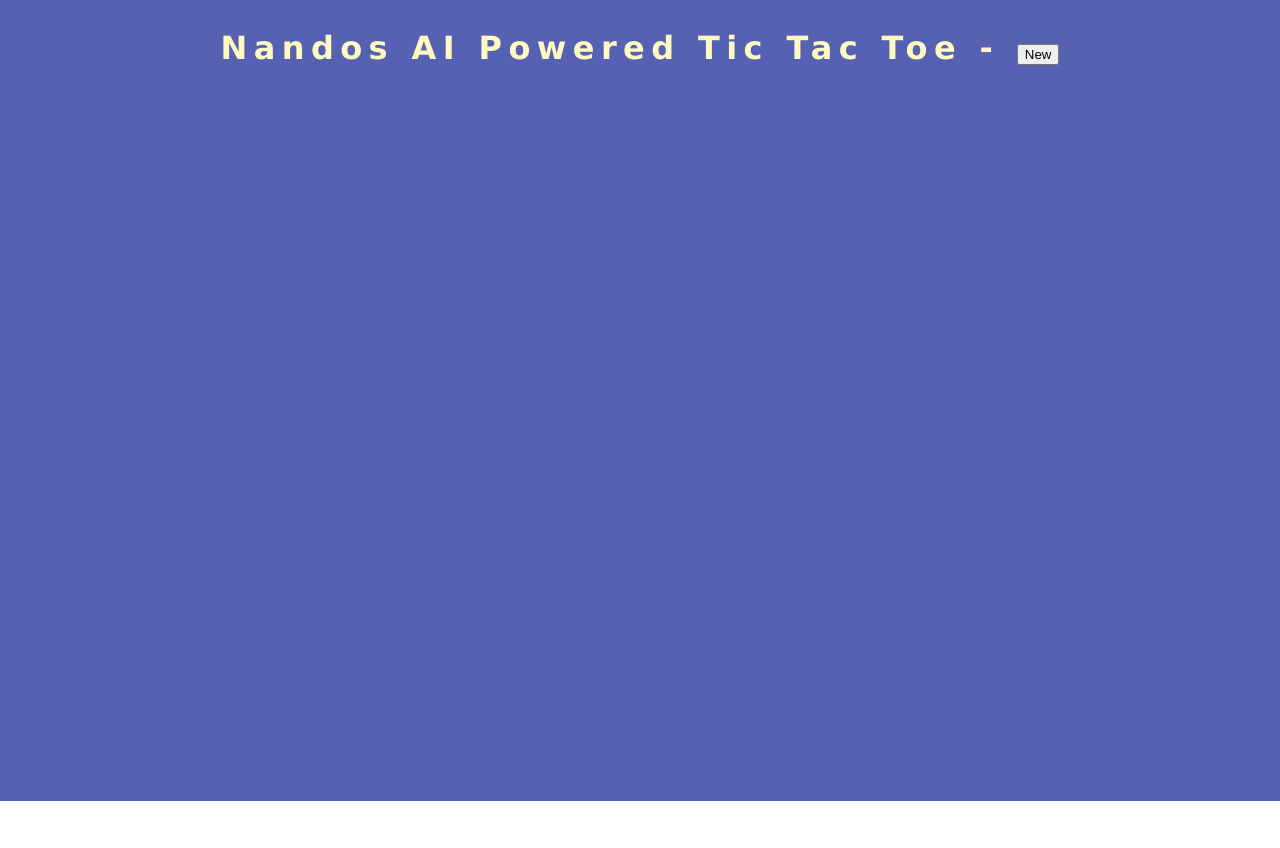
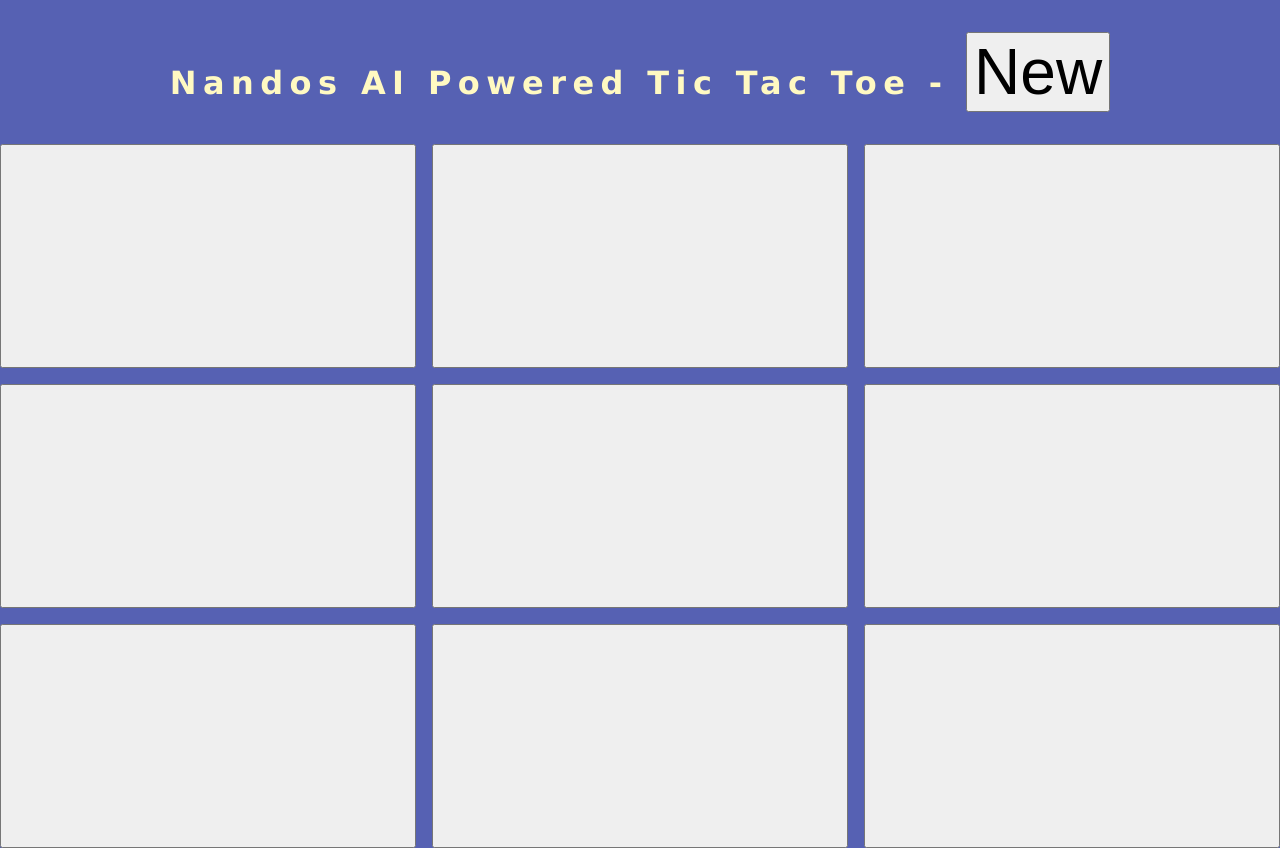
Before and after one commit to 1stNando/TicTacToeFetchAPI, a React (Vite) app: page / in a window 1280 px wide. Before the commit the page ends 801 px from the top, so only its background shows below. Built offline with nearby package versions, Linux system fonts and the light colour scheme.

Commit message:
Refactored Cell function into new file

```diff
--- a/src/App.tsx
+++ b/src/App.tsx
@@ -1,4 +1,5 @@
 import React, { useState } from 'react'
+import { Cell } from './Cell'
 
 type Square = 'X' | 'O' | ' '
 type Row = [Square, Square, Square]
@@ -23,7 +24,7 @@
   })
 
   // Start with defining a method to HANDLE clicking a cell.
-  async function handleClickCell(row: number, column: number) {
+  async function recordMove(row: number, column: number) {
     // Add guard clause to block the click for each condition we want to prevent. Statement that checks for conditions under which we don't want the rest of the function to execute
     if (
       // No game id
@@ -93,13 +94,15 @@
         {header} - {game.id} <button onClick={handleNewGame}>New</button>
       </h1>
       <main className={game.winner === null ? undefined : 'game-over'}>
-        {game.board.map((row, rowIndex) => {
-          row.map((cell, columnIndex) => {
-            ;<Cell
+        {game.board.map((row, rowIndex) =>
+          row.map((column, columnIndex) => (
+            <Cell
               key={columnIndex}
               rowIndex={rowIndex}
               columnIndex={columnIndex}
               cell={game.board[rowIndex][columnIndex]}
+              // pass down behavior!
+              recordMove={recordMove}
             />
             // return (
             //   <li
@@ -110,8 +113,8 @@
             //     {cell}
             //   </li>
             // )
-          })
-        })}
+          ))
+        )}
       </main>
       {
         ////////////////////////////////////////////////////////////////////
@@ -128,19 +131,9 @@
     </div>
   )
 }
-type CellProps = {
+export type CellProps = {
   cell: string
   rowIndex: number
   columnIndex: number
+  recordMove: (row: number, column: number) => void
 }
-function Cell(props: CellProps) {
-  return (
-    <button
-      key={props.columnIndex}
-      className={props.cell === ' ' ? '' : 'taken'}
-      //onClick={() => handleClickCell(props.rowIndex, props.columnIndex)}
-    >
-      {props.cell}
-    </button>
-  )
-}
--- /dev/null
+++ b/src/Cell.tsx
@@ -0,0 +1,20 @@
+import React from 'react'
+import { CellProps } from './App'
+
+export function Cell(props: CellProps) {
+  function handleClickCell() {
+    console.log(`You clicked on ${props.rowIndex} - ${props.columnIndex}`)
+
+    // Here we can use the new props.recordMove. We call the parent recordMove. Using props to pass DOWN state values.
+    props.recordMove(props.rowIndex, props.columnIndex)
+  }
+  return (
+    <button
+      key={props.columnIndex}
+      className={props.cell === ' ' ? '' : 'taken'}
+      onClick={handleClickCell}
+    >
+      {props.cell}
+    </button>
+  )
+}
--- a/src/index.scss
+++ b/src/index.scss
@@ -92,3 +92,7 @@
 main li.not-allowed-click {
   background-color: red;
 }
+
+button {
+  font-size: 4rem;
+}
```
